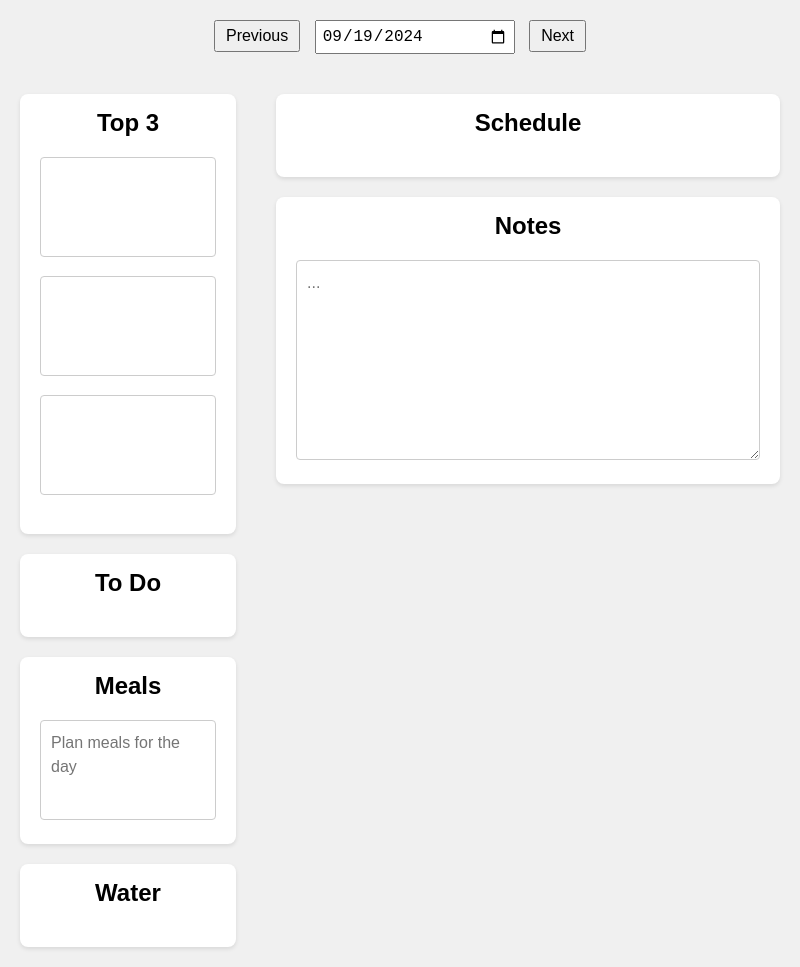
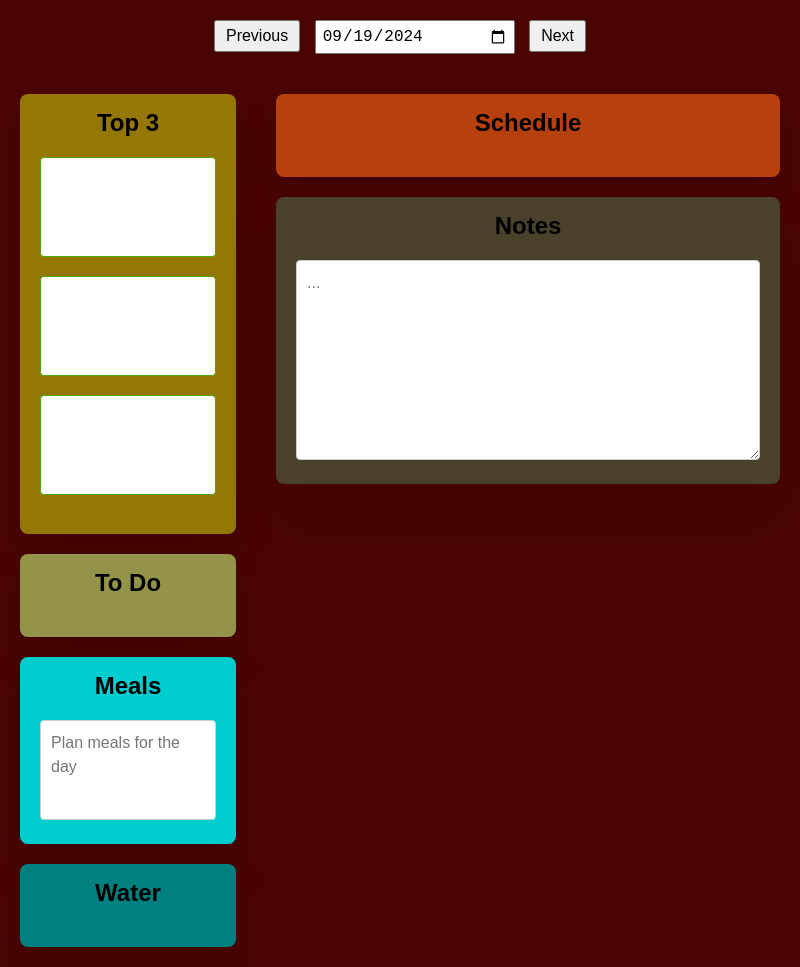
Before and after one commit to sandrasoueid/hera, an Electron app: page index.html in a window 800 px wide. Drawn offline with Linux system fonts and the light colour scheme; no server answers.

Commit message:
PUT SOME CHEST HAIR ON IT

```diff
--- a/styles.css
+++ b/styles.css
@@ -50,7 +50,7 @@ body {
   font-family: Arial, sans-serif;
   margin: 0;
   padding: 0;
-  background-color: #f0f0f0; /* Light grey background */
+  background-color: #4a0404; /* OX BLOOD */
 }
 
 /* Container for the date picker and navigation buttons */
@@ -93,10 +93,10 @@ body {
 
 /* Styles for the "Top 3 Goals" section */
 .top3 {
-  background-color: #ffffff; /* White background */
+  background-color: #947706; /* PUKE */
   padding: 20px;
   border-radius: 8px; /* Rounded corners */
-  box-shadow: 0 2px 4px rgba(0, 0, 0, 0.1); /* Subtle shadow */
+  box-shadow: 0 20px 40px rgba(0, 0, 0, 0.1); /* NOT SO SUBTLE SAHDOW */
 }
 
 .top3 h2 {
@@ -114,7 +114,7 @@ body {
   height: 100px; /* Adjust the height as needed */
   padding: 10px;
   font-size: 16px;
-  border: 1px solid #ccc; /* Add a border */
+  border: 1px solid #4ea809; /* BUILD THE WALL */
   border-radius: 4px; /* Rounded corners */
   resize: none; /* Prevent resizing */
   overflow: auto; /* Enable scroll if text overflows */
@@ -125,10 +125,10 @@ body {
 /* Styles for the planner section */
 .planner-container {
   width: 100%;
-  background-color: #ffffff; /* White background */
+  background-color: #b7410e; /* RUST (it's memory safe :)))) */
   padding: 20px;
   border-radius: 8px; /* Rounded corners */
-  box-shadow: 0 2px 4px rgba(0, 0, 0, 0.1); /* Subtle shadow */
+  box-shadow: 0 22px 44px rgba(0, 0, 0, 0.1); /* YOU'RE NOT EVEN GOOD ENOUGH TO BE MY FAKE */
 }
 
 .planner-container h2 {
@@ -157,7 +157,7 @@ body {
   flex: 1;
   padding: 5px;
   font-size: 16px;
-  border: 1px solid #ccc; /* Add a border */
+  border: 2px solid #32cd32; /* GET EM UP AGAINST THE WALL */
   border-radius: 4px; /* Rounded corners */
 }
 
@@ -168,10 +168,10 @@ body {
 
 /* Todo List Section */
 .todo-list {
-  background-color: #ffffff; /* White background */
+  background-color: #93934a; /* TO DONE LIST */
   padding: 20px;
   border-radius: 8px; /* Rounded corners */
-  box-shadow: 0 2px 4px rgba(0, 0, 0, 0.1); /* Subtle shadow */
+  box-shadow: 0 23px 45px rgba(0, 0, 0, 0.1); /* BLACK HEARTED EVIL; BRAVE HEARTED HERO */
 }
 
 .todo-list h2 {
@@ -196,7 +196,7 @@ body {
   min-width: 0; /* Allow the input to shrink */
   padding: 5px;
   font-size: 16px;
-  border: 1px solid #ccc;
+  border: 4px solid #e1ad01;
   border-radius: 4px;
 }
 
@@ -207,10 +207,10 @@ body {
 
 /* Meals Section */
 .meals {
-  background-color: #ffffff; /* White background */
+  background-color: #00cdcd; /* PROTOSS CYAN BC I EAT EM FOR LUNCH */
   padding: 20px;
   border-radius: 8px; /* Rounded corners */
-  box-shadow: 0 2px 4px rgba(0, 0, 0, 0.1); /* Subtle shadow */
+  box-shadow: 0 26px 47px rgba(0, 0, 0, 0.1); /* UGH... MARIA */
 }
 
 .meals h2 {
@@ -233,10 +233,10 @@ body {
 
 /* Water Intake Section */
 .water-intake {
-  background-color: #ffffff; /* White background */
+  background-color: #008080; /* HYDRATE OR DIEDRATE */
   padding: 20px;
   border-radius: 8px; /* Rounded corners */
-  box-shadow: 0 2px 4px rgba(0, 0, 0, 0.1); /* Subtle shadow */
+  box-shadow: 0 30px 50px rgba(0, 0, 0, 0.1); /* I'M THE COOLEST */
 }
 
 .water-intake h2 {
@@ -266,10 +266,10 @@ body {
 
 /* Notes Section */
 .notes {
-  background-color: #ffffff; /* White background */
+  background-color: #4a412a; /* Pantone 448 C */
   padding: 20px;
   border-radius: 8px; /* Rounded corners */
-  box-shadow: 0 2px 4px rgba(0, 0, 0, 0.1); /* Subtle shadow */
+  box-shadow: 0 32px 64px rgba(0, 0, 0, 0.1); /* CHAOS.... CONTROL ! */
   flex-shrink: 0;
 }
 
```
